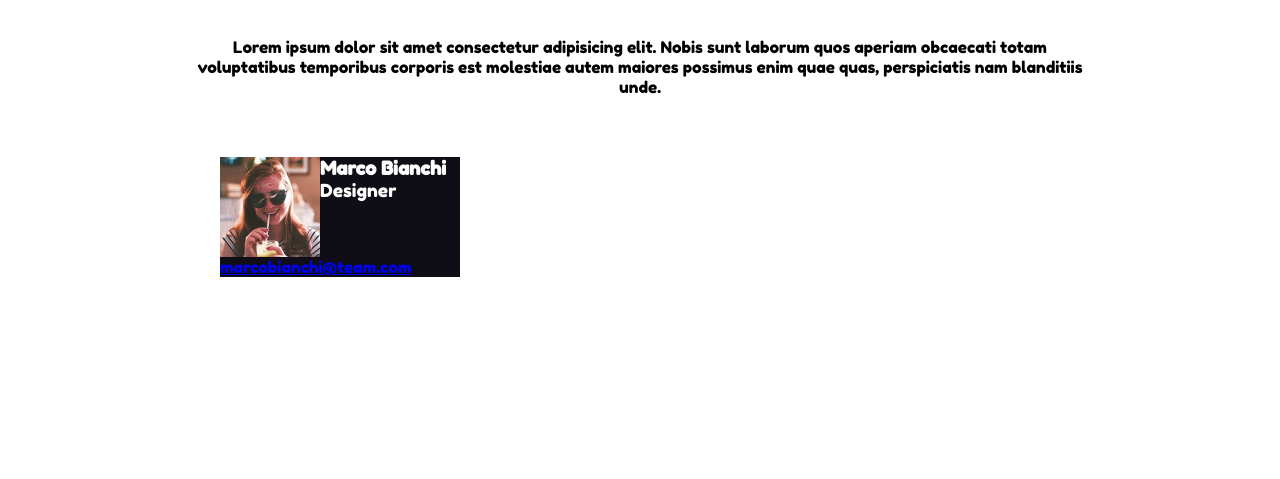
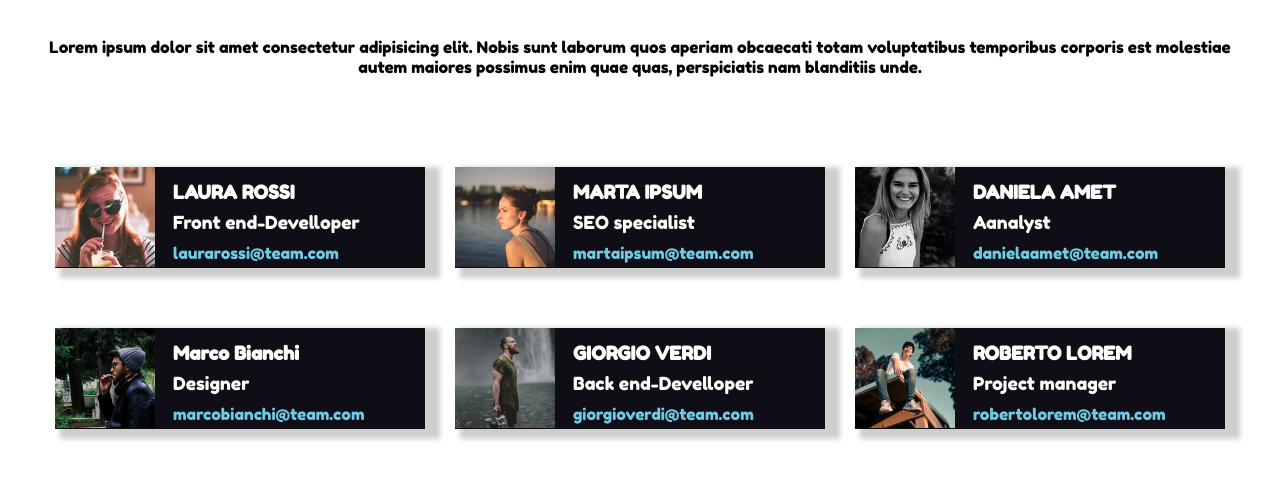
Before and after one commit to Alex100688/html-css-float-cards, a plain HTML site: page index.html in a window 1280 px wide. Shown: the part 85-564 px from the top of the page. Drawn offline with Linux system fonts and the light colour scheme.

Commit message:
ho creato il main con il suo contenuto

```diff
--- a/css/style.css
+++ b/css/style.css
@@ -7,7 +7,7 @@ body{
     font-family: 'Fredoka One', cursive;
 }
 .container{
-    max-width: 900px;
+    max-width: 1200px;
     margin: auto;
 }
 section > h1{
@@ -25,34 +25,46 @@ h1,p{
     clear: both;
 }
 .box{
-    width: 100%;
+    width: 1200px;
     margin-top: 60px;
 }
 
 
  .col-box{
-    width: calc(100% / 3 - 60px);
-    margin: 0px 30px;
+    width: calc(1200px / 3 - 30px);
+    margin: 30px 15px;
     float: left;
     background-color: #0f0e17;
+    box-shadow: 10px 5px 5px 5px #cececd ;
 
  }
+
  img{
     width: 100px;
     height: 100px;
     float:left ;
-    display: block;
+
+
  }
- h3,small{
+ .information{
+    float: left;
+    width: calc(100% - 100px);
+    padding-top: 10px;
+    padding-left: 18px;
+    line-height: 30px;
+
+
+ }
+h3,small{
     color: white;
 
- }
- h3{
-    padding-left: 20px;
- }
 
-
- small{
+}
+small{
     font-size: 18px;
 
 }
+.email{
+    color: #6ecbe3;
+    text-decoration: none;
+}
--- a/index.html
+++ b/index.html
@@ -23,37 +23,68 @@
                 <!-- tabella immagini e descrizione -->
                 <div class=" box clearfix" >
                         <div class=" col-box" >
-                            <div class= clearfix>
+                            <div class="clearfix ">
                                 <img src="img/female1.png" alt="female1">
-                                <h3>Marco Bianchi</h3>
-                                <small>Designer</small>
-                                <a href="mailto:">marcobianchi@team.com</a>
-
+                                <div class="information">
+                                    <h3>LAURA ROSSI</h3>
+                                    <small>Front end-Develloper</small>
+                                    <a class="email" href="mailto:">laurarossi@team.com</a>
+                                </div>
                             </div>
-
                         </div>
                         <div class="col-box">
-
+                            <div class="clearfix ">
+                                <img src="img/female2.png" alt="female2">
+                                <div class="information">
+                                    <h3>MARTA IPSUM</h3>
+                                    <small>SEO specialist</small>
+                                    <a class="email" href="mailto:">martaipsum@team.com</a>
+                                </div>
+                            </div>
                         </div>
                         <div class="col-box">
-
+                            <div class="clearfix ">
+                                <img src="img/female3.png" alt="female3">
+                                <div class="information">
+                                    <h3>DANIELA AMET</h3>
+                                    <small>Aanalyst</small>
+                                    <a class="email" href="mailto:">danielaamet@team.com</a>
+                                </div>
+                            </div>
                         </div>
                         <div class="col-box">
-
+                            <div class="clearfix ">
+                                <img src="img/male1.png" alt="male1">
+                                <div class="information">
+                                    <h3>Marco Bianchi</h3>
+                                    <small>Designer</small>
+                                    <a class="email" href="mailto:">marcobianchi@team.com</a>
+                                </div>
+                            </div>
                         </div>
                         <div class="col-box">
-
+                            <div class="clearfix ">
+                                <img src="img/male2.png" alt="male2">
+                                <div class="information">
+                                    <h3>GIORGIO VERDI</h3>
+                                    <small>Back end-Develloper</small>
+                                    <a class="email" href="mailto:">giorgioverdi@team.com</a>
+                                </div>
+                            </div>
                         </div>
                         <div class="col-box">
-
+                            <div class="clearfix ">
+                                <img src="img/male3.png" alt="male3">
+                                <div class="information">
+                                    <h3>ROBERTO LOREM</h3>
+                                    <small>Project manager</small>
+                                    <a class="email" href="mailto:">robertolorem@team.com</a>
+                                </div>
+                            </div>
                         </div>
-
-
                 </div>
                 <!-- fine tabella immagini e descrizione -->
-
             </section>
-
         </div>
     </Main>
 </body>
```
